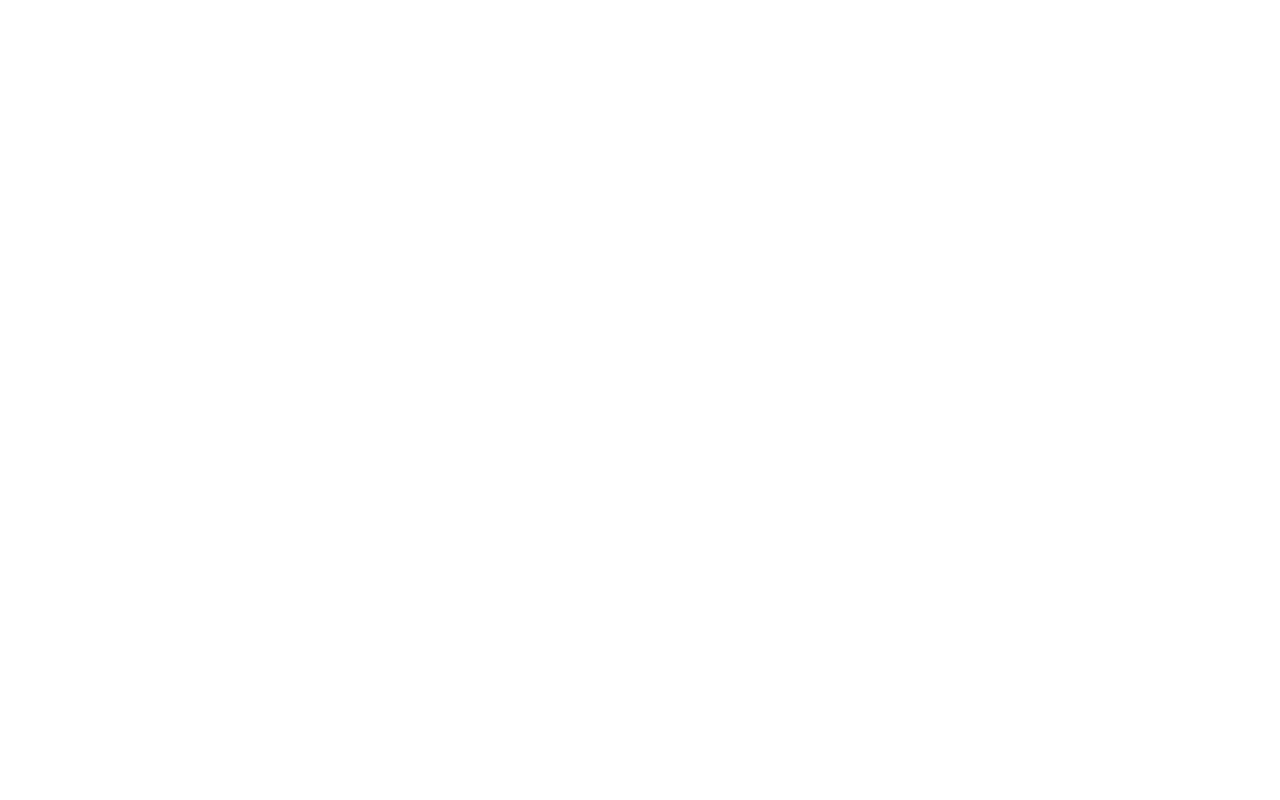
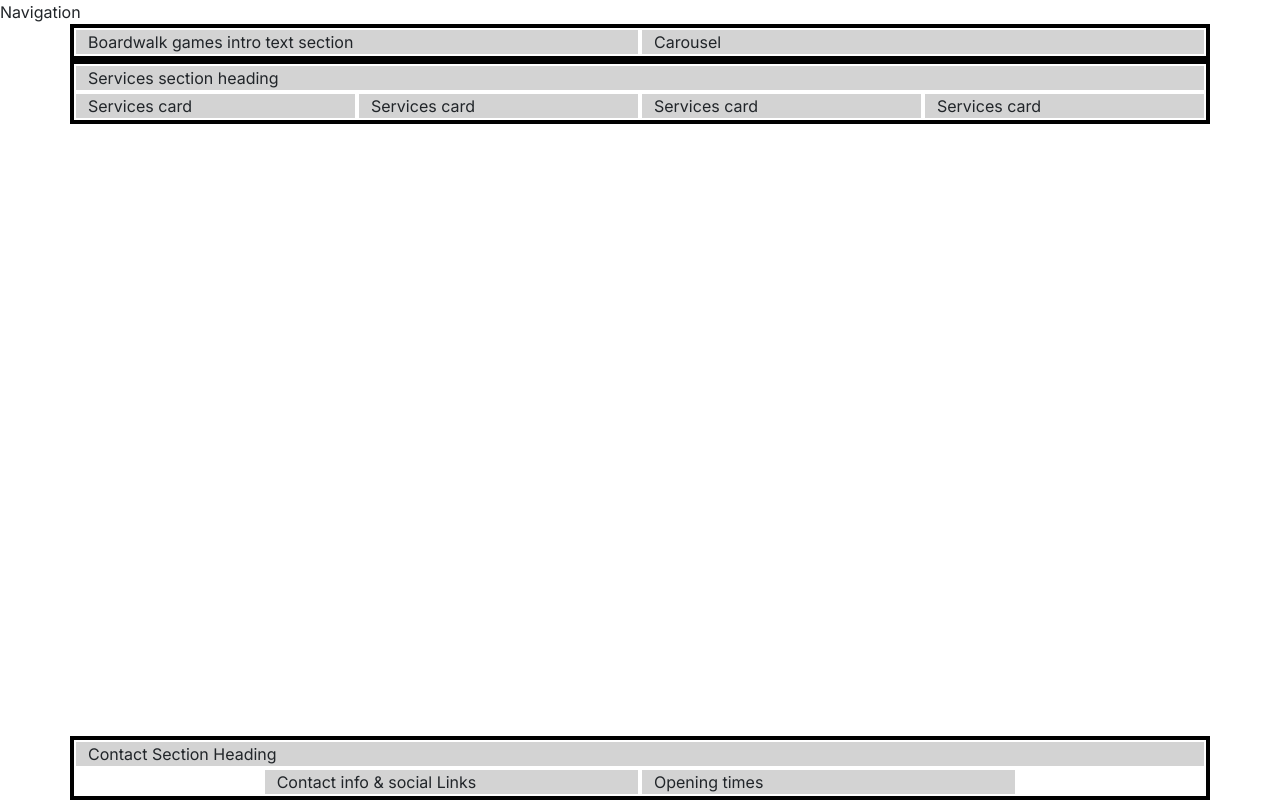
Before and after one commit to Ryan-ford25/board-walk-games, a plain HTML site: page index.html in a window 1280 px wide. Drawn offline with nearby package versions, Linux system fonts and the light colour scheme; a web font is replaced by a local one.

Commit message:
added basic elements to the page with the core layout

```diff
--- a/assets/css/style.css
+++ b/assets/css/style.css
@@ -26,3 +26,14 @@ h3 {
 .sub-heading-color {
     color: var(--highlight-color);
 }
+
+/*Grid visualisation for testing css*/
+.container,
+.row{
+    border: 2px solid black;
+}
+
+.col-12{
+    border: 2px solid white;
+    background-color: lightgray;
+}
--- a/index.html
+++ b/index.html
@@ -3,14 +3,61 @@
 <head>
     <meta charset="UTF-8">
     <meta name="viewport" content="width=device-width, initial-scale=1.0">
+    <meta name="description" content="Boardwalk Games, your ultimate gaming retreat! Perfect for casual gamers, enthusiasts, and student gatherings. Visit us for your next adventure in board gaming.">
     <!--Title-->
-    <title>Board walk games</title>
+    <title>Boardwalk Games | Home</title>
+
+    <!-- favicons generated by favicon.io -->
+    <link rel="apple-touch-icon" sizes="180x180" href="assets/images/apple-touch-icon.png">
+    <link rel="icon" type="image/png" sizes="32x32" href="assets/images/favicon-32x32.png">
+    <link rel="icon" type="image/png" sizes="16x16" href="assets/images/favicon-16x16.png">
     <!--Link to Bootstrap CSS-->
     <link href="https://cdn.jsdelivr.net/npm/bootstrap@5.3.3/dist/css/bootstrap.min.css" rel="stylesheet" integrity="sha384-QWTKZyjpPEjISv5WaRU9OFeRpok6YctnYmDr5pNlyT2bRjXh0JMhjY6hW+ALEwIH" crossorigin="anonymous">
     <!--Link to local CSS file-->
     <link rel="stylesheet" href="assets/css/style.css">
 </head>
-<body>
+
+<!--Classes on body set to work with mt-auto for the footer to ensure it always stays at the bottom of the page-->
+<body class="d-flex flex-column min-vh-100">
+    <!--Navigation Bar-->
+    <div>Navigation</div>
+
+    <!--Header with Carousel-->
+    <header class="container">
+        <div class="row">
+            <div class="col-12 col-xl-6">Boardwalk games intro text section</div>
+            <div class="col-12 col-xl-6">Carousel</div>
+        </div>
+    </header>
+
+    <!--Main section to hold all key sections of the home page. Not part of the grid structure-->
+    <main>
+        <!--Services Section-->
+        <section class="container">
+            <div class="row">
+                <div class="col-12">Services section heading</div>
+                <div class="col-12 col-md-6 col-xl-3">Services card</div>
+                <div class="col-12 col-md-6 col-xl-3">Services card</div>
+                <div class="col-12 col-md-6 col-xl-3">Services card</div>
+                <div class="col-12 col-md-6 col-xl-3">Services card</div>
+            </div>
+        </section>
+    </main>
+
+    <!--Footer / Contact section-->
+    <!--Added mt-auto to push the footer to the bottom-->
+    <footer class="mt-auto">
+        <div class="container">
+            <div class="row justify-content-center">
+                <div class="col-12">Contact Section Heading</div>
+                <!--Contact info-->
+                <div class="col-12 col-md-6 col-xl-4">Contact info & social Links</div>
+                <!--Opening Times-->
+                <div class="col-12 col-md-6 col-xl-4">Opening times</div>
+            </div>
+        </div>
+    </footer>
+
 
     <!--Bootstrap JavaScript-->
     <script src="https://cdn.jsdelivr.net/npm/bootstrap@5.3.3/dist/js/bootstrap.bundle.min.js" integrity="sha384-YvpcrYf0tY3lHB60NNkmXc5s9fDVZLESaAA55NDzOxhy9GkcIdslK1eN7N6jIeHz" crossorigin="anonymous"></script>
```
